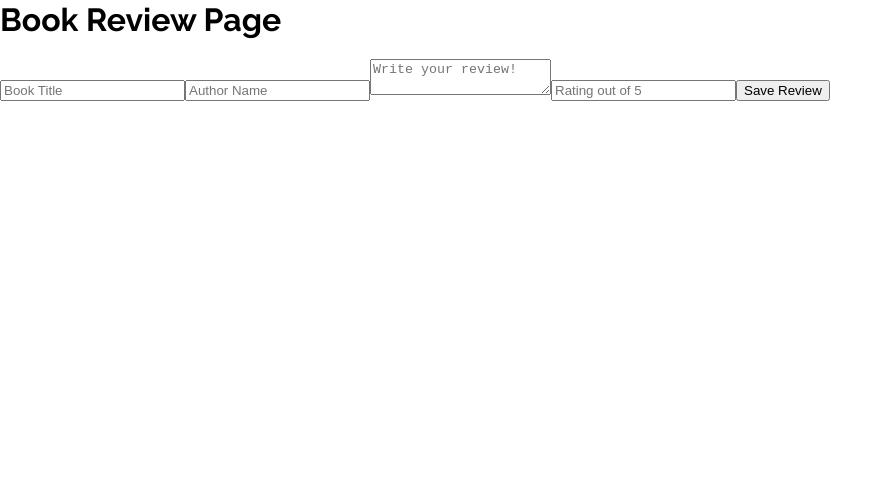
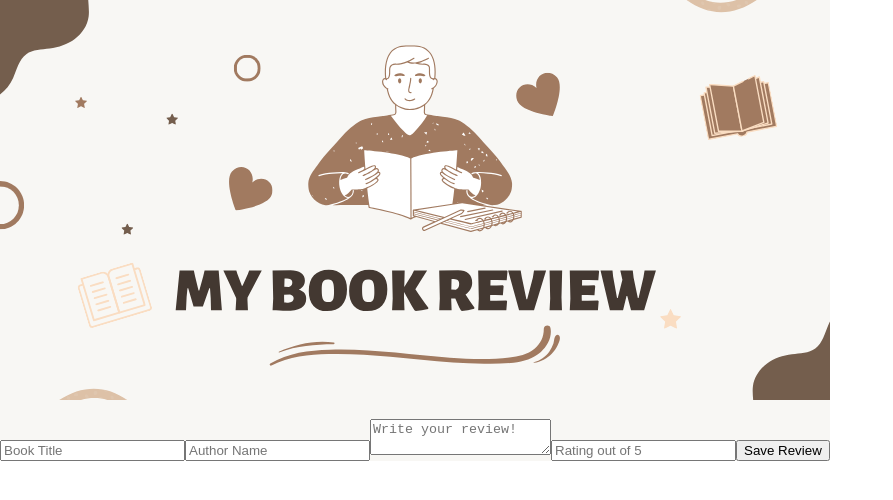
Before and after one commit to sachiesharma/feuille-fable, a React (Create React App) app: page /book-review/works/1 in a window 1280 px wide. Shown: the top 500 px of the page, without its empty margins (0-893 px from the left). Built offline with nearby package versions, Linux system fonts and the light colour scheme; no server answers.

Commit message:
updated READ.me

```diff
--- a/src/pages/BookReviewPage/BookReviewPage.js
+++ b/src/pages/BookReviewPage/BookReviewPage.js
@@ -61,8 +61,10 @@ function BookReviewPage() {
   }
 
   return (
+    <section className="bookreview">
       <div>
-      <h1>Book Review Page</h1>
+        <h1 className="bookreview__title"></h1>
+        <div className="bookreview__wrapper">
           {bookDetails && (
             <>
               <h2>{bookDetails.title}</h2>
@@ -89,6 +91,8 @@ function BookReviewPage() {
             bookId={bookId}
           />
         </div>
+      </div>
+    </section>
   );
 }
 
--- a/src/pages/BookReviewPage/BookReviewPage.scss
+++ b/src/pages/BookReviewPage/BookReviewPage.scss
@@ -0,0 +1,20 @@
+@use "../../styles/fonts" as *;
+@use "../../styles/global" as *;
+@use "../../styles/mixins" as *;
+@use "../../styles/variables" as *;
+
+.bookreview {
+  display: flex;
+
+  &__title {
+    display: flex;
+    background: url("../../assets/images/Feuille\ Fable\ Hero\ \(1\).svg");
+    background-size: cover;
+    background-position: center center;
+    height: 50vh;
+  }
+
+  &__wrapper {
+    background-color: $off-white;
+  }
+}
--- a/src/pages/SavedReviewsPage/SavedReviewsPage.js
+++ b/src/pages/SavedReviewsPage/SavedReviewsPage.js
@@ -1,8 +1,37 @@
-import React from "react";
+import React, { useState, useEffect } from "react";
+import axios from "axios";
 import "../SavedReviewsPage/SavedReviewsPage.scss";
 
 function SavedReviewsPage() {
-  return <div>SavedReviewsPage</div>;
+  const [reviews, setReviews] = useState([]);
+
+  useEffect(() => {
+    const fetchReviews = async () => {
+      try {
+        // is /saved-reviews the correct end point?
+        const response = await axios.get("http://localhost:8080/saved-reviews");
+        setReviews(response.data);
+      } catch (error) {
+        console.error("Error fetching reviews;", error);
+      }
+    };
+
+    fetchReviews();
+  }, []);
+
+  return (
+    <div>
+      <h1>My Reviews</h1>
+      {reviews.map((review) => (
+        <div key={review.id}>
+          <h2>{review.bookTitle}</h2>
+          <h3>{review.authorName}</h3>
+          <p>{review.text}</p>
+          <p>Rating: {review.rating}</p>
+        </div>
+      ))}
+    </div>
+  );
 }
 
 export default SavedReviewsPage;
```
Also changed, not shown: 1 other file (tests, documents, lock files or other folders). Lines whose indentation alone changed are shown as unchanged.
